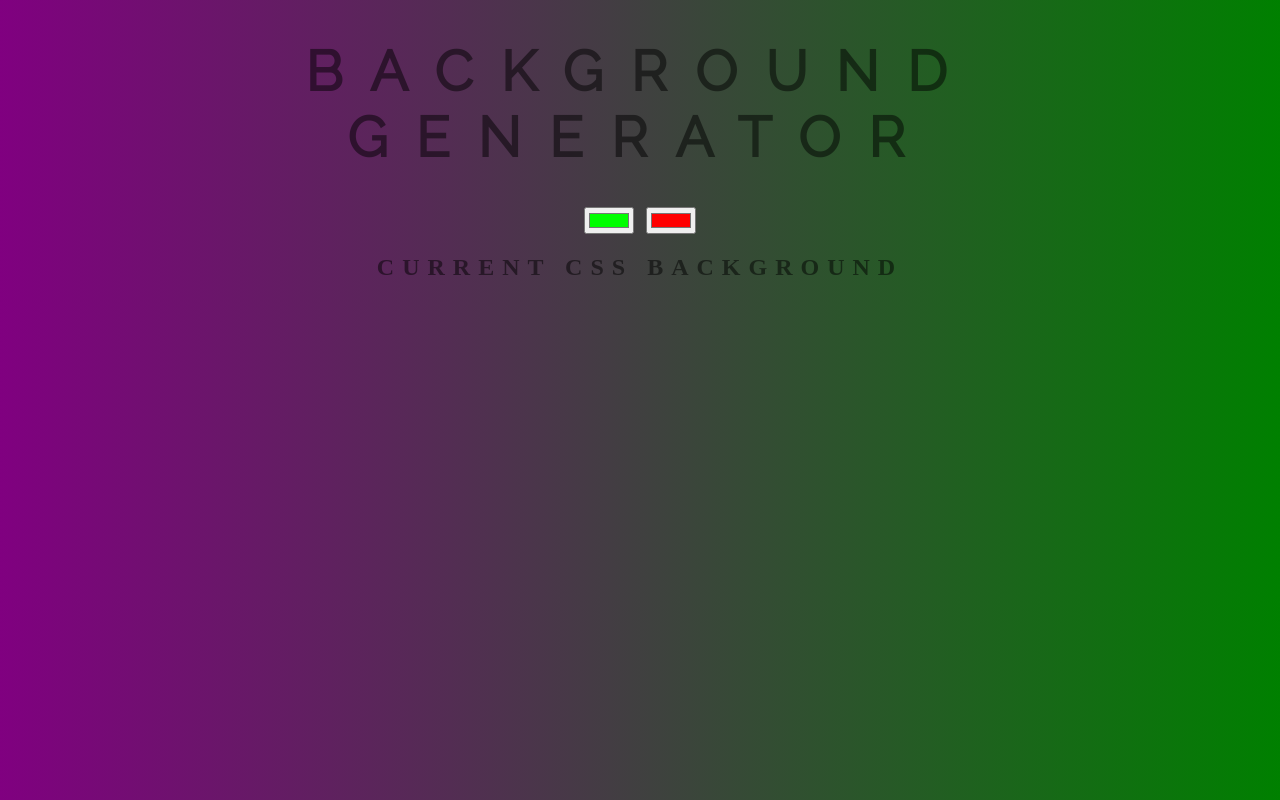
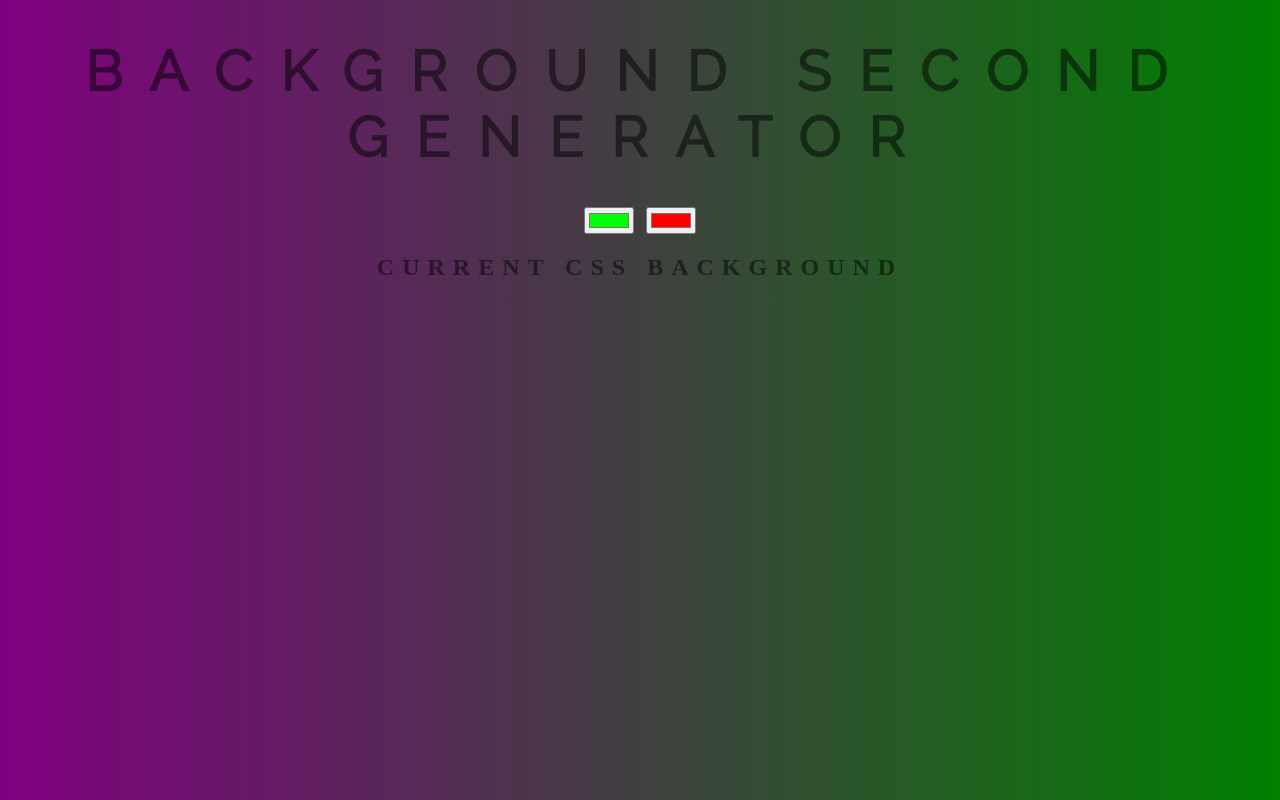
Before and after one commit to Shanuchauhan/background_generator, a plain HTML site: page index.html in a window 1280 px wide. Drawn offline with Linux system fonts and the light colour scheme.

Commit message:
reverting back

```diff
--- a/index.html
+++ b/index.html
@@ -7,7 +7,7 @@
 	<link rel="stylesheet" type="text/css" href="style.css">
 </head>
 <body id="gradient">
-	<h1>Background Generator</h1>
+	<h1>Background Second Generator</h1>
 	<input class="color1" type="color" name="color1" value="#00ff00">
 	<input class="color2" type="color" name="color2" value="#ff0000">
 	<h2>Current CSS Background</h2>
```
